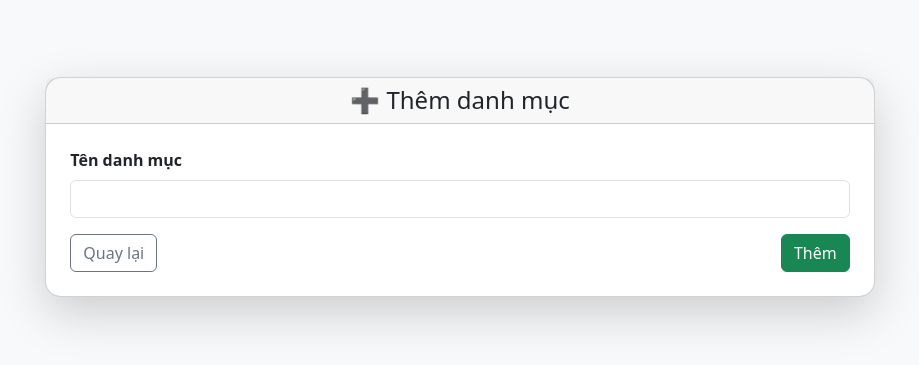
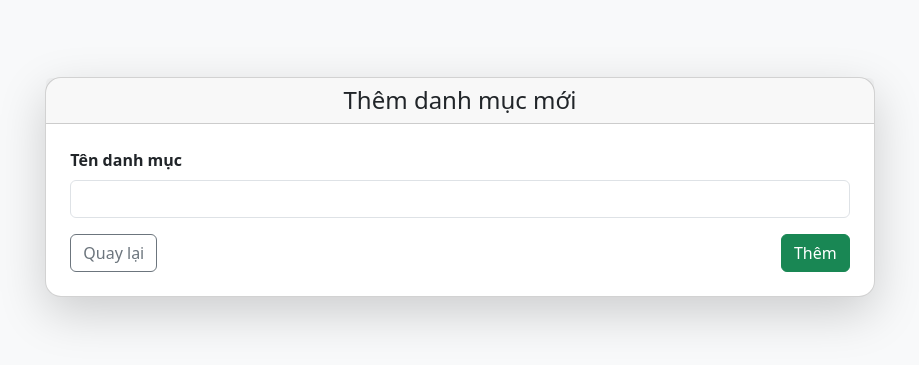
Before and after one commit to PhamThiNhuY/csn-da23ttd-phamthinhuy-xaydungwebsitequanlyvadatmuabanhkemtructuyen, a PHP site: page /danhmuc_them.php in a window 1280 px wide. Shown: the part 56-421 px from the top of the page, without its empty margins (180-1099 px from the left). Run offline with PHP 8.4, Linux system fonts and the light colour scheme; the visitor is signed in with stand-in values (Sample User, id 1).

Commit message:
Update danhmuc_them.php

```diff
--- a/src/BanhKem/admin/danhmuc_them.php
+++ b/src/BanhKem/admin/danhmuc_them.php
@@ -30,7 +30,7 @@ if (isset($_POST['them'])) {
 
             <div class="card shadow-lg rounded-4">
                 <div class="card-header text-center">
-                    <h4 class="mb-0">➕ Thêm danh mục</h4>
+                    <h4 class="mb-0">Thêm danh mục mới</h4>
                 </div>
 
                 <div class="card-body p-4">
```
